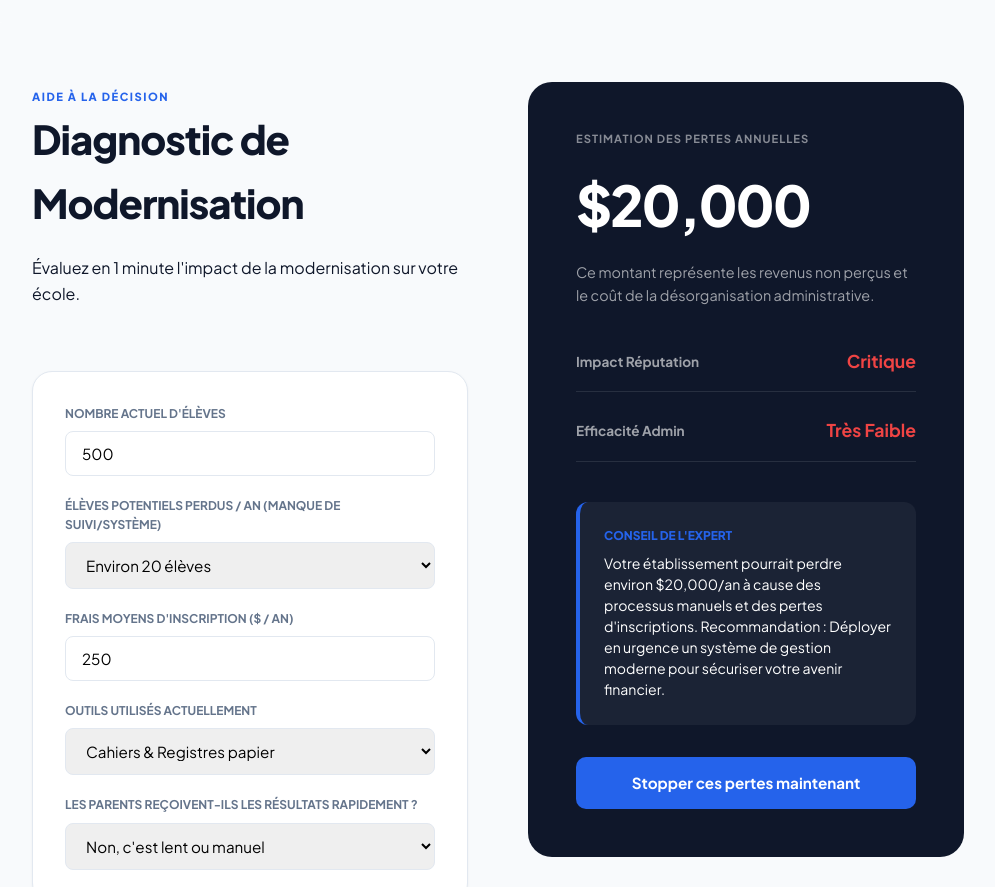
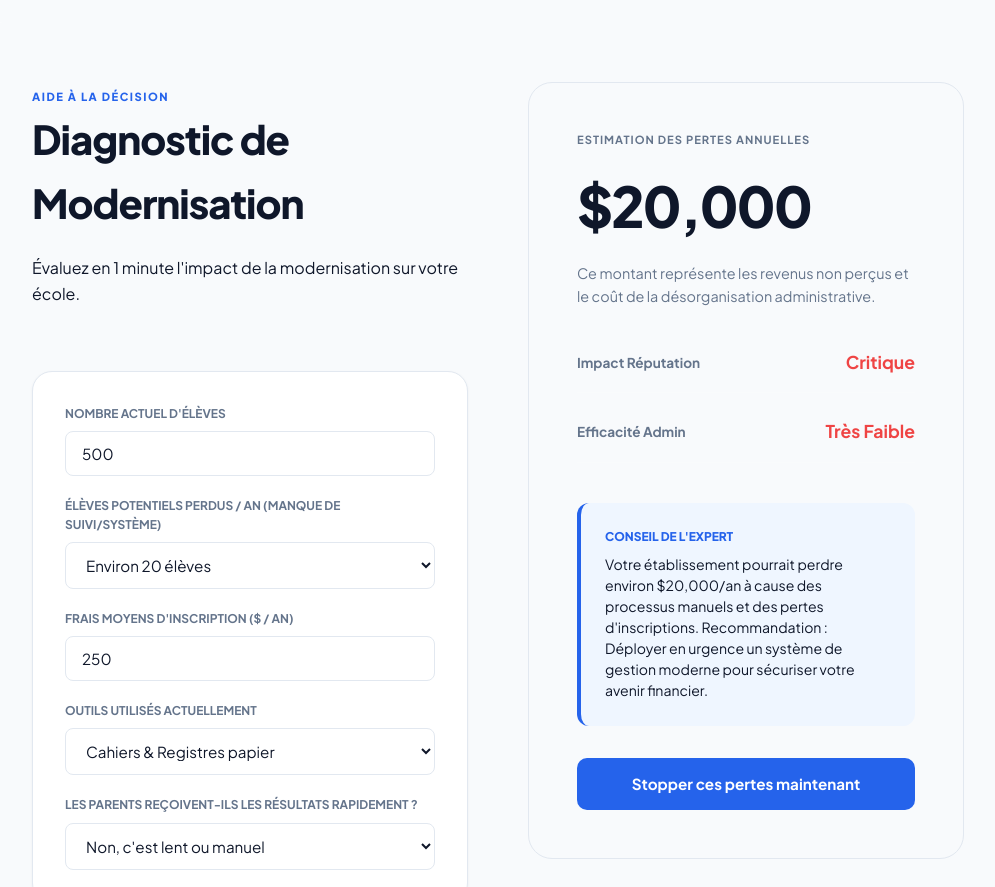
Before and after one commit to Grasse-maker/congoboost-orchestrator, a plain HTML site: page index.html in a window 1280 px wide. Shown: the part 1900-2787 px from the top of the page, without its empty margins (142-1137 px from the left). Drawn offline with Linux system fonts and the light colour scheme; no server answers.

Commit message:
UI/UX Fix : Resolved text visibility issues in Dark Mode and improved contrast across all themeable components.

```diff
--- a/styles.css
+++ b/styles.css
@@ -111,7 +111,7 @@ nav {
 
 .btn-nav {
     background: var(--text-main);
-    color: #fff !important;
+    color: var(--bg) !important;
     padding: 10px 20px;
     border-radius: 8px;
 }
@@ -169,7 +169,7 @@ nav {
 
 .btn-primary {
     background: var(--text-main);
-    color: #fff;
+    color: var(--bg);
 }
 
 .btn-primary:hover {
@@ -278,7 +278,7 @@ section {
 }
 
 .sim-module {
-    background: #fff;
+    background: var(--bg);
     padding: 32px;
     border-radius: 20px;
     border: 1px solid var(--border);
@@ -317,6 +317,8 @@ select {
     padding: 12px 16px;
     border: 1px solid var(--border);
     border-radius: 8px;
+    background: var(--bg);
+    color: var(--text-main);
     font-family: inherit;
     font-size: 0.95rem;
     transition: var(--transition);
@@ -328,18 +330,19 @@ input:focus {
 }
 
 .sim-results {
-    background: var(--text-main);
-    color: #fff;
+    background: var(--surface);
+    color: var(--text-main);
     padding: 48px;
     border-radius: 24px;
     position: sticky;
     top: 100px;
+    border: 1px solid var(--border);
 }
 
 .res-header {
     font-size: 0.7rem;
     font-weight: 700;
-    color: rgba(255, 255, 255, 0.5);
+    color: var(--text-muted);
     margin-bottom: 12px;
     text-transform: uppercase;
     letter-spacing: 1px;
@@ -354,7 +357,7 @@ input:focus {
 
 .loss-desc {
     font-size: 0.9rem;
-    color: rgba(255, 255, 255, 0.6);
+    color: var(--text-muted);
     margin-bottom: 40px;
 }
 
@@ -374,7 +377,7 @@ input:focus {
 
 .sub-metric label {
     margin-bottom: 0;
-    color: rgba(255, 255, 255, 0.6);
+    color: var(--text-muted);
     text-transform: none;
     font-size: 0.85rem;
 }
@@ -385,7 +388,7 @@ input:focus {
 }
 
 .recommendation {
-    background: rgba(255, 255, 255, 0.05);
+    background: var(--primary-soft);
     padding: 24px;
     border-radius: 12px;
     border-left: 4px solid var(--primary);
@@ -400,7 +403,7 @@ input:focus {
 }
 
 .recommendation p {
-    color: #fff;
+    color: var(--text-main);
     font-size: 0.88rem;
     line-height: 1.5;
 }
```
